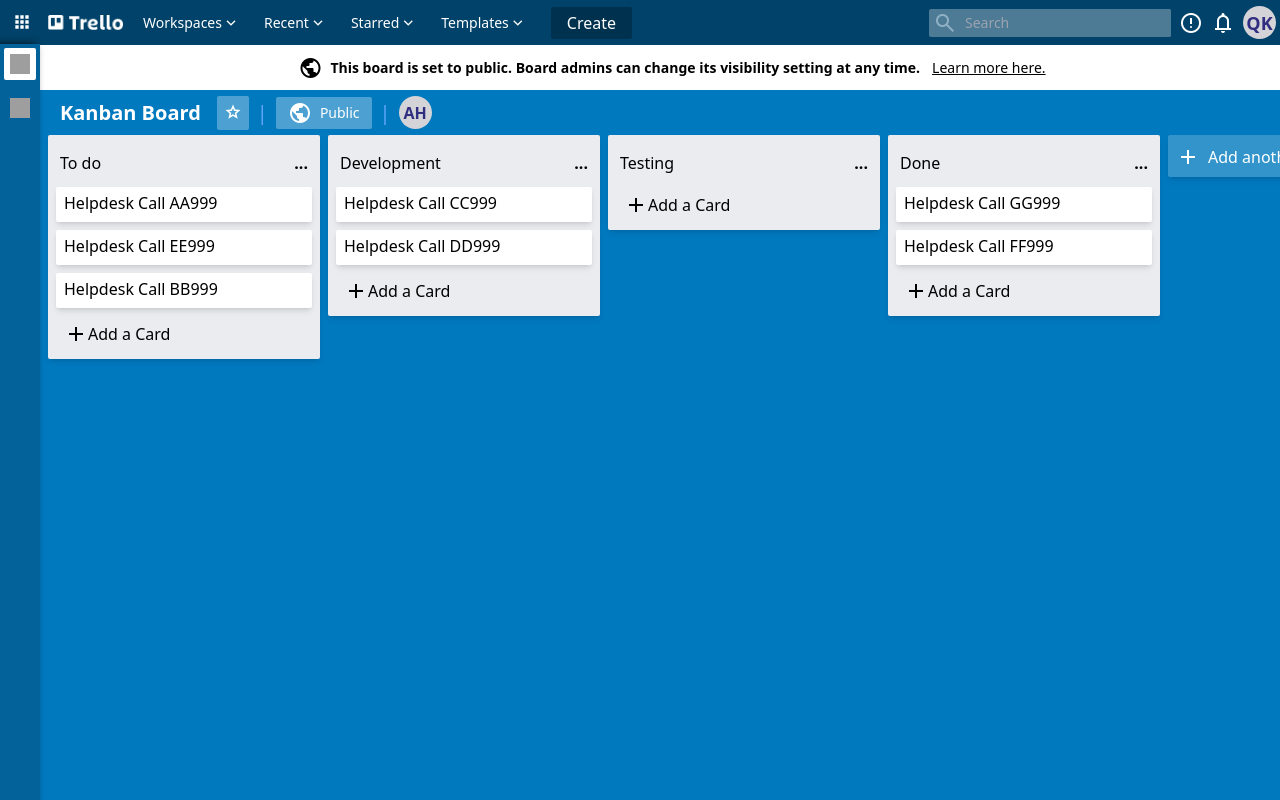
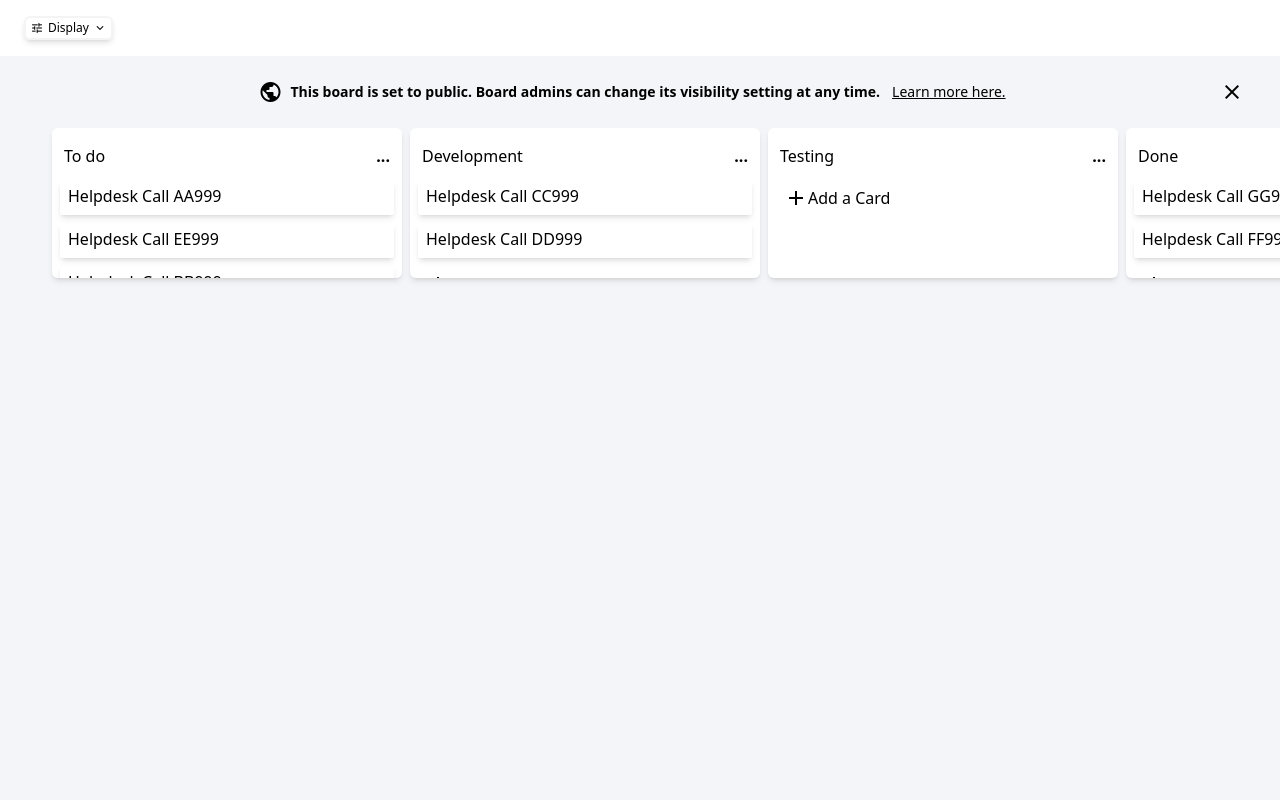
Before and after one commit to Shanu79/new, a React (Create React App) app: page / in a window 1280 px wide. Built offline with nearby package versions, Linux system fonts and the light colour scheme; grey boxes are pictures that could not be loaded.

Commit message:
inital commit for HiveMindSync

```diff
--- a/package.json
+++ b/package.json
@@ -1,5 +1,5 @@
 {
-  "name": "project-trello-clone",
+  "name": "project-HiveMindSync",
   "version": "0.1.0",
   "private": true,
   "dependencies": {
@@ -39,7 +39,6 @@
   },
   "devDependencies": {
     "autoprefixer": "^10.4.7",
-    "postcss": "^8.4.14",
-    "tailwindcss": "^3.1.6"
+    "postcss": "^8.4.14"
   }
 }
--- a/src/App.jsx
+++ b/src/App.jsx
@@ -8,7 +8,6 @@
   return (
     <div className="overflow-hidden">
       <Navbar />
-      <Sidebar/>
       <Header />
       <CardsList />
     </div>
--- a/src/components/CardsList.jsx
+++ b/src/components/CardsList.jsx
@@ -1,9 +1,8 @@
 import { v4 as uuidv4 } from "uuid";
-import { DragDropContext, Draggable, Droppable } from "react-beautiful-dnd";
+import { DragDropContext } from "react-beautiful-dnd";
 import { useEffect, useState } from "react";
-import AddSubCard from "../components/subcards/AddSubCard";
 import AddCard from "../components/card/AddCard";
-import SubCard from "../components/subcards/SubCard"
+import Card from "../components/card/Card"
 import mockData from "../mockData";
 
 const CardsList = () => {
@@ -79,50 +78,16 @@
   return (
     <DragDropContext onDragEnd={onDragEnd}>
       <div
-        className="flex items-start overflow-x-auto overflow-y-hidden scrollbar pb-2 ml-[44px]"
-        style={{ height: "calc(100vh - 142px)" }}
+        className="flex items-start overflow-x-auto overflow-y-hidden scrollbar pb-2 pl-12"
+        style={{ height: 'calc(100vh - 142px)' }}
       >
         {data.map((section) => (
-          <Droppable key={section.id} droppableId={section.id}>
-            {(provided) => (
-              <div
-                {...provided.droppableProps}
-                className="bg-[#EBECF0] pt-3 px-2 mx-1 rounded-sm w-[272px] min-w-[272px] h-auto shadow-md overflow-y-auto overflow-x-hidden"
-                style={{ maxHeight: "calc(100vh - 180px)" }}
-                ref={provided.innerRef}
-              >
-                <div className="flex items-center justify-between">
-                  <h1 className="font-medium p-1">{section.title}</h1>
-                  <h1 className="hover:cursor-pointer font-black px-1">...</h1>
-                </div>
-
-                <div className="kanban__section__content">
-                  {section.tasks.map((task, index) => (
-                    <Draggable
-                      key={task.id}
-                      draggableId={task.id}
-                      index={index}
-                    >
-                      {(provided) => (
-                        <SubCard
-                          key={task.id}
-                          title={task?.title}
-                          id={task.id}
-                          cardId={section.id}
-                          innerRef={provided.innerRef}
-                          provided={provided}
-                        >
-                          {task.title}
-                        </SubCard>
-                      )}
-                    </Draggable>
-                  ))}
-                  {provided.placeholder}
-                </div>
-                <AddSubCard handleAddSubCard={addSubCard} cardId={section.id} />
-              </div>
-            )}
-          </Droppable>
+          <Card
+            key={section.id}
+            section={section}
+            addSubCard={addSubCard}
+            addCard={addCard}
+          />
         ))}
         <AddCard handleAddCard={addCard} />
       </div>
--- a/src/components/Header.jsx
+++ b/src/components/Header.jsx
@@ -3,7 +3,7 @@
 const Header = () => {
   return (
     <>
-      <div className="bg-white  flex h-[45px] items-center w-full ml-[40px]">
+      <div className="bg-[#f4f5f8]  flex h-[45px] p-9 items-center w-full">
         <div className="flex items-center text-sm mx-auto">
           <span className="material-symbols-outlined px-2">public</span>
           <h1 className="font-bold py-2">
@@ -14,27 +14,6 @@
         </div>
         <span className="material-symbols-outlined">close</span>
       </div>
-      <div className="flex h-[45px] w-full ml-[40px]">
-        <div className="flex gap-2 mx-3 items-center">
-          <h1 className="font-bold h-fit text-xl px-2 py-1 text-white">
-            Kanban Board
-          </h1>
-          <div className=" bg-[#4DA1D2] p-1 pb-0 cursor-pointer rounded-sm">
-            <span className="material-symbols-outlined m-0 text-white hover:text-yellow-300 scale-75 hover:scale-100">
-              grade
-            </span>
-          </div>
-          <span className="text-blue-400 font-light text-xl">|</span>
-          <div className="flex items-center cursor-pointer gap-2 bg-[#4DA1D2] hover:bg-[#5faad5] py-1 px-3 rounded-sm">
-            <span className="material-symbols-outlined m-0 text-white">public</span>
-            <span className="text-white text-sm">Public</span>
-          </div>
-          <span className="text-blue-400 font-light text-xl">|</span>
-          <div className=" bg-zinc-300 flex items-center justify-center rounded-full w-[33px] h-[33px] my-auto">
-            <span className="font-semibold text-indigo-900 text-base">AH</span>
-          </div>
-        </div>
-      </div>
     </>
   );
 };
--- /dev/null
+++ b/src/components/card/Card.jsx
@@ -0,0 +1,51 @@
+import React from "react";
+import { Draggable, Droppable } from "react-beautiful-dnd";
+import AddSubCard from "../subcards/AddSubCard";
+import SubCard from "../subcards/SubCard";
+
+const Card = ({section, addSubCard}) => {
+    return (
+          <Droppable key={section.id} droppableId={section.id}>
+            {(provided) => (
+              <div
+                {...provided.droppableProps}
+                className="bg-[#FFF] pt-3 px-2 mx-1 rounded-md w-[350px] min-w-[350px] h-[150px] shadow-md overflow-y-auto overflow-x-hidden"
+                style={{ maxHeight: "calc(100vh - 180px)" }}
+                ref={provided.innerRef}
+              >
+                <div className="flex items-center justify-between">
+                  <h1 className="font-medium p-1">{section.title}</h1>
+                  <h1 className="hover:cursor-pointer font-black px-1">...</h1>
+                </div>
+
+                <div className="kanban__section__content">
+                  {section.tasks.map((task, index) => (
+                    <Draggable
+                      key={task.id}
+                      draggableId={task.id}
+                      index={index}
+                    >
+                      {(provided) => (
+                        <SubCard
+                          key={task.id}
+                          title={task?.title}
+                          id={task.id}
+                          cardId={section.id}
+                          innerRef={provided.innerRef}
+                          provided={provided}
+                        >
+                          {task.title}
+                        </SubCard>
+                      )}
+                    </Draggable>
+                  ))}
+                  {provided.placeholder}
+                </div>
+                <AddSubCard handleAddSubCard={addSubCard} cardId={section.id} />
+              </div>
+            )}
+          </Droppable>
+    );
+};
+
+export default Card;
--- a/src/components/navbar/Navbar.jsx
+++ b/src/components/navbar/Navbar.jsx
@@ -1,65 +1,14 @@
 import React from "react";
-import logo from "./download.gif";
-import icon from "./apps_white.2aa687f0.svg";
 
 const Navbar = () => {
-  const items = [
-    {
-      name: "Workspaces",
-    },
-    {
-      name: "Recent",
-    },
-    {
-      name: "Starred",
-    },
-    {
-      name: "Templates",
-    },
-  ];
   return (
     <>
-      <div className="bg-[#004269] flex items-center h-[45px] w-full px-1">
-        <div className="flex mr-auto h-[33px]">
-          <div className=" text-white rounded-sm pt-1.5 pb-2 px-2 hover:bg-[#4D7B96]">
-            <img className="w-[20px] min-w-[20px] h-[20px] min-h-[20px]" src={icon} alt="icon" />
-          </div>
-          <div className="h-fit py-2 px-2 text-white my-auto rounded-sm hover:bg-[#4D7B96]">
-            <img className="w-[75px] min-w-[75px] h-[15px] min-h-[15px]" src={logo} alt="icon" />
-          </div>
-          {items.map((i) => (
-            <div className=" flex items-center text-sm px-3 rounded-sm text-white hover:bg-[#4D7B96]">
-              <h1>{i.name}</h1>
-              <span className="material-symbols-outlined text-lg">expand_more</span>
+      <div className="bg-[#fff] flex items-center h-[45px] py-7 w-full pl-6">
+            <div className=" flex items-center text-sm shadow-md hover:bg-[#f4f5f8] px-1 border-solid border-2 border-zinc-100 rounded-md">
+            <span class="material-symbols-outlined text-sm">tune</span>
+              <h1 className="text-xs font-medium px-1">Display</h1>
+              <span className="material-symbols-outlined text-sm">expand_more</span>
             </div>
-          ))}
-          <button className="px-4 py-1 ml-3 text-white bg-[#003250] focus:bg-white hover:bg-[#336887] rounded-sm my-auto">
-            Create
-          </button>
-        </div>
-        <div className="flex gap-2 items-center ml-auto">
-          <div className="h-fit items-center flex text-sm bg-[#4D7B96] rounded-sm">
-            <span className="material-symbols-outlined text-[#d3e7f380] px-1">
-              search
-            </span>
-            <div className="flex">
-              <input
-                type="search"
-                id="default-search"
-                className="bg-[#4D7B96] focus:bg-white p-1 rounded-sm focus:outline-none"
-                required=""
-                placeholder="Search"
-              />
-            </div>
-          </div>
-          <span className="material-symbols-outlined text-white">error</span>
-          <span className="material-symbols-outlined text-white">
-            notifications
-          </span>
-          <div className=" bg-zinc-300 flex items-center justify-center rounded-full w-[33px] h-[33px] my-auto">
-            <span className="font-semibold text-indigo-900 text-lg">QK</span>
-          </div>
-        </div>
       </div>
     </>
   );
--- a/src/components/subcards/SubCard.jsx
+++ b/src/components/subcards/SubCard.jsx
@@ -3,7 +3,7 @@
 const SubCard = (props) => {
   return (
     <div
-      className="bg-white h-[35px] font-light px-2 py-1 my-2 rounded-sm shadow-md"
+      className=" h-[35px] font-light px-2 py-1 my-2 rounded-sm shadow-md"
       {...props.provided.draggableProps}
       {...props.provided.dragHandleProps}
       ref={props.innerRef}
--- a/src/index.css
+++ b/src/index.css
@@ -8,7 +8,7 @@
     }
 
     .scrollbar::-webkit-scrollbar-track{
-        background: #0067A3;
+        background: #dddddd;
         border-radius:20px;
     }
 
@@ -19,5 +19,5 @@
 }
 
 body {
-    background-color: #0079BF;
+    background-color: #f4f5f8;
 }
```
Also changed, not shown: 1 other file (tests, documents, lock files or other folders).
